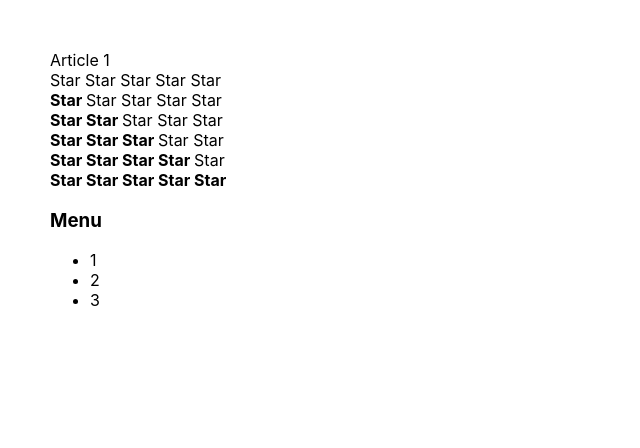
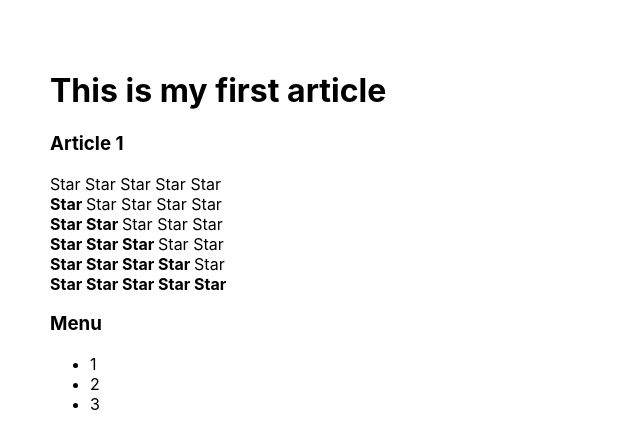
Before and after one commit to VladTomchuk/react_kabzda_19_09_2023, a React (Create React App) app: page / in a window 1280 px wide. Shown: the top 448 px of the page, without its empty margins (0-640 px from the left). Built offline with nearby package versions, Linux system fonts and the light colour scheme.

Commit message:
03.Props_react. AccordionTitle by props

```diff
--- a/src/App.tsx
+++ b/src/App.tsx
@@ -6,16 +6,22 @@ import {Rating} from "./components/Rating";
 const App = () => {
     return (
         <div className="App">
-            <div>Article 1</div>
+            <PageTitle title={"This is my first article"}/>
+            <div><h3>Article 1</h3></div>
             <Rating value={0}/>
             <Rating value={1}/>
             <Rating value={2}/>
             <Rating value={3}/>
             <Rating value={4}/>
             <Rating value={5}/>
-            <Accordion/>
+            <Accordion title={"Menu"}/>
         </div>
     );
 }
 
+const PageTitle = (props: any) => {
+    return (
+        <div><h1>{props.title}</h1></div>
+    )
+}
 export default App;
--- a/src/components/Accordion.tsx
+++ b/src/components/Accordion.tsx
@@ -1,22 +1,22 @@
 import React from "react";
 
-export const Accordion = () => {
+export const Accordion = (props: any) => {
     return (
         <div>
-            <AccordionTitle/>
+            <AccordionTitle title={props.title}/>
             <AccordionBody/>
         </div>
     )
 }
 
-const AccordionTitle = () => {
-  return(
-      <><h3>Menu</h3></>
+const AccordionTitle = (props:any) => {
+    return (
+        <><h3>{props.title}</h3></>
     )
 }
 
 const AccordionBody = () => {
-  return(
+    return (
         <>
             <ul>
                 <li>1</li>
```
Lines whose indentation alone changed are shown as unchanged.
